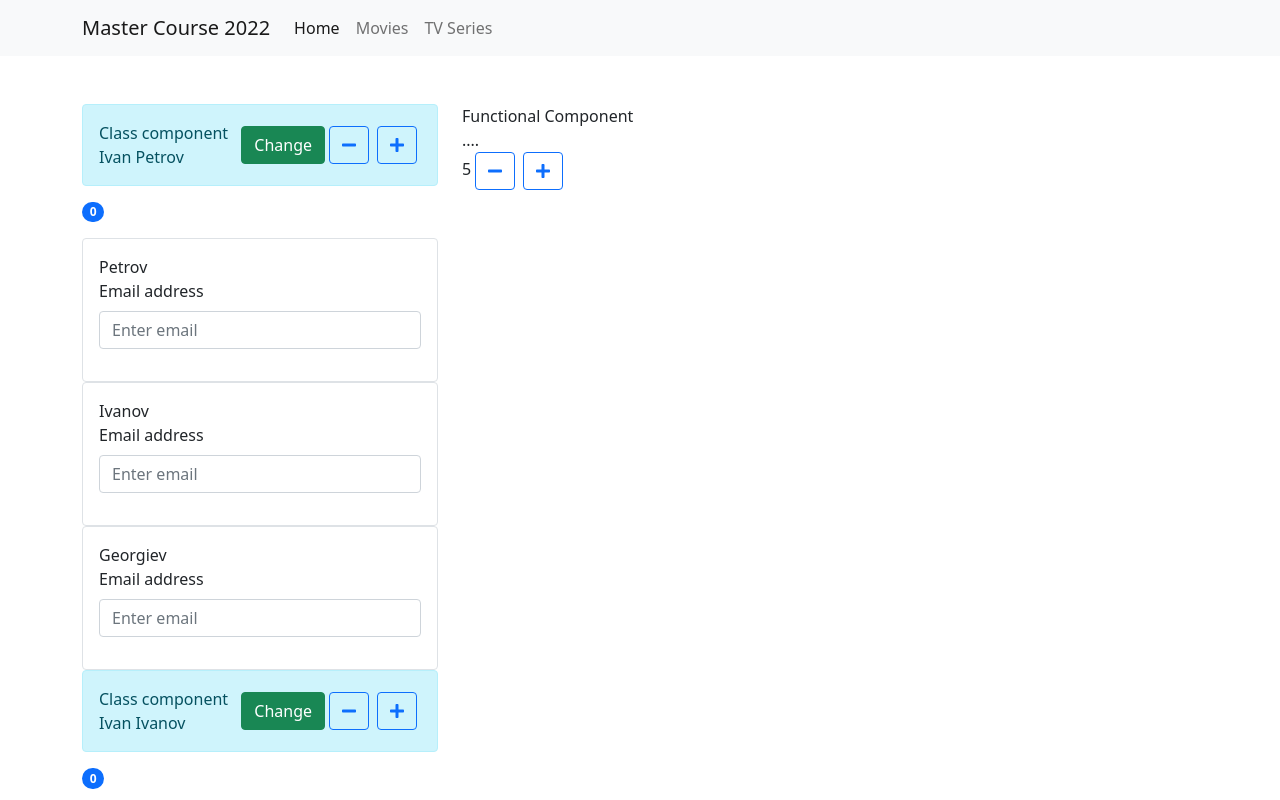
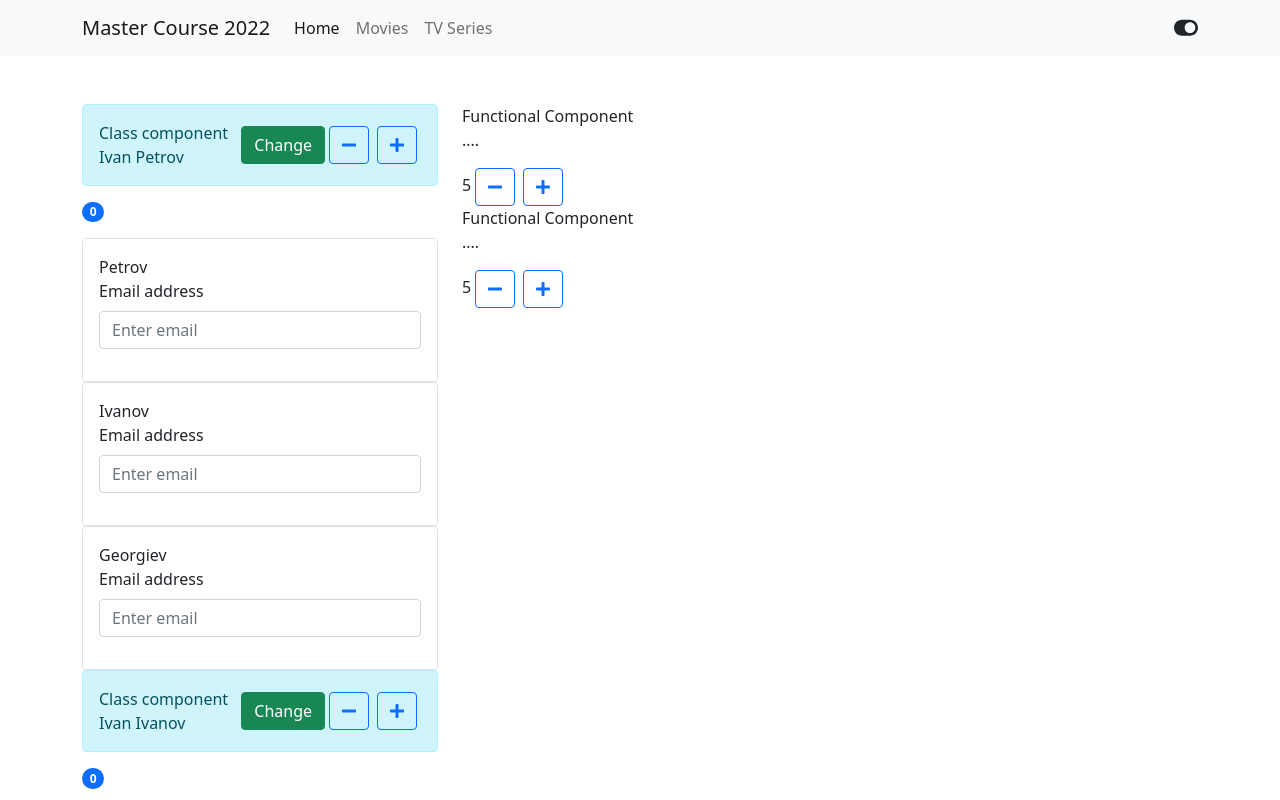
Before and after one commit to AlexanderPPetrov/jsfe-2022, a React (Create React App) app: page / in a window 1280 px wide. Shown: the top 800 px of the page. Built offline with nearby package versions, Linux system fonts and the light colour scheme.

Commit message:
Context api example

```diff
--- a/src/App.js
+++ b/src/App.js
@@ -3,6 +3,7 @@ import NavBar from "./components/navbar/NavBar";
 import Home from "./pages/Home";
 import Movies from "./pages/Movies";
 import TVSeries from "./pages/TVSeries";
+import {ThemeProvider} from "./ThemeContext";
 
 import {
   BrowserRouter as Router,
@@ -40,6 +41,7 @@ function App() {
   }
 
   return (
+    <ThemeProvider>
       <Router>
         <NavBar/>
         <Container>
@@ -50,6 +52,7 @@ function App() {
           </Row>
         </Container>
       </Router>
+    </ThemeProvider>
   );
 }
 
--- /dev/null
+++ b/src/ThemeContext.js
@@ -0,0 +1,20 @@
+import React, { useContext, useState } from "react";
+
+const ThemeContext = React.createContext();
+
+export function useTheme() {
+    return useContext(ThemeContext);
+}
+export function ThemeProvider(props) {
+    const [lightTheme, setLightTheme] = useState(true);
+
+    const toggleTheme = () => {
+        setLightTheme(!lightTheme);
+    }
+
+    return (
+        <ThemeContext.Provider value={[lightTheme, toggleTheme]}>
+            {props.children}
+        </ThemeContext.Provider>
+    )
+}
--- a/src/components/navbar/NavBar.js
+++ b/src/components/navbar/NavBar.js
@@ -1,9 +1,16 @@
 import {Navbar, Container, Nav} from "react-bootstrap";
 import { LinkContainer } from 'react-router-bootstrap'
+import { useTheme } from "../../ThemeContext";
+import ToggleTheme from "./ToggleTheme";
 
 function NavBar () {
+
+    const [theme] = useTheme();
+
     return (
-        <Navbar bg="light" expand="lg">
+        <Navbar bg={theme ? 'light' : 'dark'}
+                variant={theme ? 'light' : 'dark'}
+                expand="lg">
         <Container>
             <Navbar.Brand href="#home">Master Course 2022</Navbar.Brand>
             <Navbar.Toggle aria-controls="basic-navbar-nav" />
@@ -19,6 +26,7 @@ function NavBar () {
                     <Nav.Link href="/tvseries">TV Series</Nav.Link>
                 </LinkContainer>
             </Nav>
+            <ToggleTheme/>
             </Navbar.Collapse>
         </Container>
         </Navbar>
--- /dev/null
+++ b/src/components/navbar/ToggleTheme.js
@@ -0,0 +1,19 @@
+import { useTheme } from "../../ThemeContext";
+import { FontAwesomeIcon } from '@fortawesome/react-fontawesome';
+import { faToggleOn, faToggleOff } from '@fortawesome/free-solid-svg-icons';
+
+function ToggleTheme () {
+
+    const [theme, toggleTheme] = useTheme();
+
+    return (
+        <span className={theme ? 'text-dark' : 'text-light'}>
+            <FontAwesomeIcon
+                size="lg"
+                onClick={toggleTheme}
+                icon={theme ? faToggleOn : faToggleOff}/>
+        </span>
+    )
+}
+
+export default ToggleTheme;
--- a/src/pages/Home.js
+++ b/src/pages/Home.js
@@ -13,6 +13,11 @@ function Home() {
         <Col md={4}>
           <FunctionalComponent>
             <div>....</div>
+            <span></span>
+            <p></p>
+          </FunctionalComponent>
+          <FunctionalComponent>
+            <p>....</p>
           </FunctionalComponent>
         </Col>
   </>
```
Also changed, not shown: src/components/movies/Movie.js (line endings or trailing spaces). Lines whose indentation alone changed are shown as unchanged.
